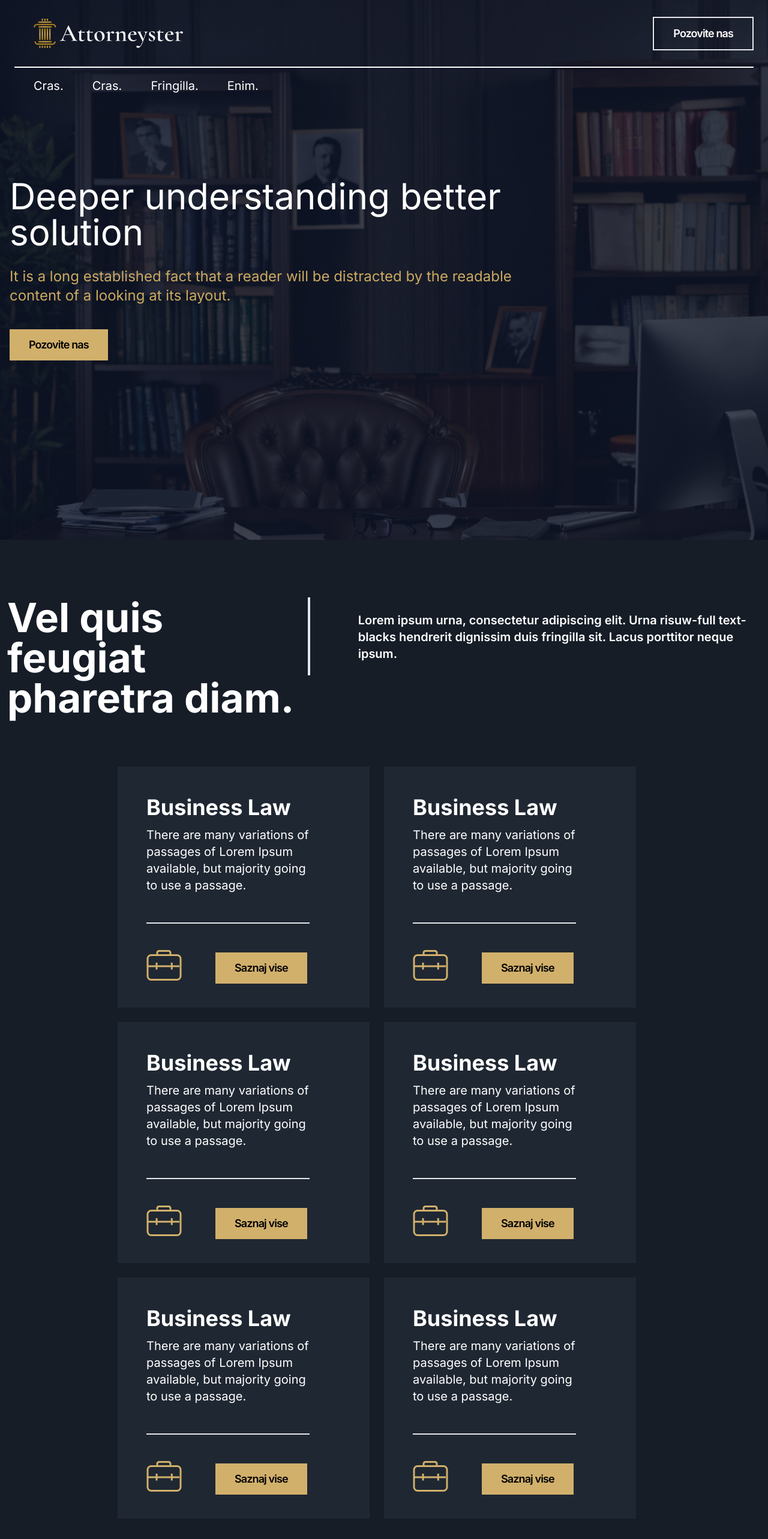
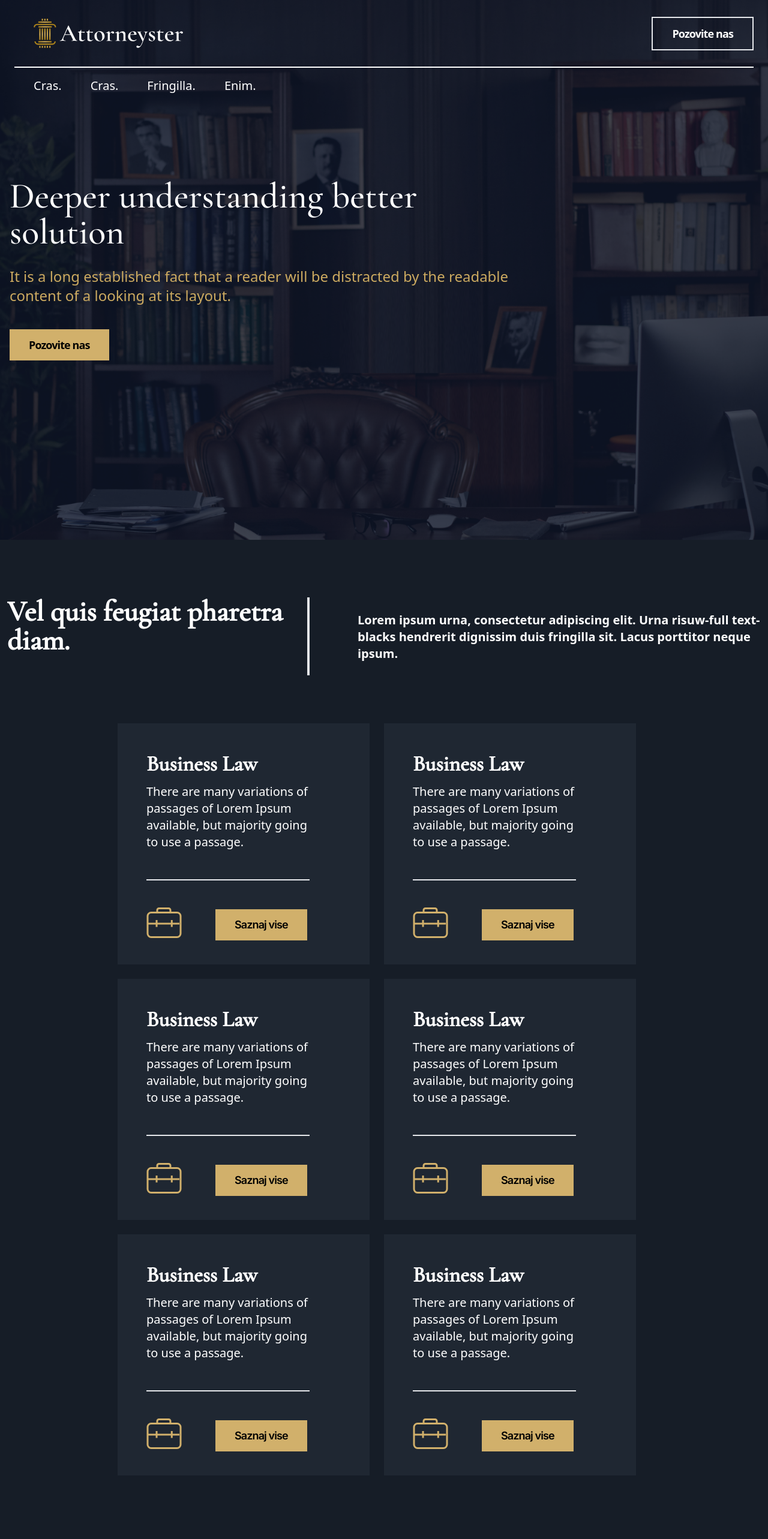
Before and after one commit to NikolaZdravkovic/lawyer-site, a Next.js app: page / in a window 1280 px wide. Shown: the top 2566 px of the page at 60% size. Built offline with nearby package versions, Linux system fonts and the light colour scheme.

Commit message:
update font

```diff
--- a/app/globals.scss
+++ b/app/globals.scss
@@ -2,6 +2,8 @@
 @tailwind components;
 @tailwind utilities;
 @import './global.module.scss';
+@import url('https://fonts.googleapis.com/css2?family=Cormorant+Garamond:wght@500&display=swap');
+@import url('https://fonts.googleapis.com/css2?family=Cormorant+Garamond:wght@500&display=swap');
 
 :root {
   --foreground-rgb: 0, 0, 0;
--- a/components/Header.tsx
+++ b/components/Header.tsx
@@ -19,17 +19,17 @@ export default function Header() {
           />
           <Navigation />
           <div className='banner-text relative flex text-white wrapper md:pr-96 pl-4 pt-24 pr-24 md:pt-7 flex-wrap'>
-            <div className='banner-text--title md:text-6xl text-3xl pb-7'>
+            <div className='banner-text--title md:text-6xl text-3xl pb-7 font-body'>
               Deeper understanding better solution
             </div>
-            <div className='banner-text--desc md:text-2xl pb-7'>
+            <div className='banner-text--desc md:text-2xl pb-7 font-secondary'>
               It is a long established fact that a reader will be distracted by
               the readable content of a looking at its layout.
             </div>
             <div className='banner-text--btn'>
               <div className="py-1 text-right flex">
                 <a
-                  className="mt-2 inline-flex items-center px-8 py-3 text-lg font-semibold tracking-tighter text-black bg-[#D1B06B]"
+                  className="mt-2 inline-flex items-center px-8 py-3 text-lg font-semibold tracking-tighter text-black bg-[#D1B06B] font-secondary"
                   href="/"
                 >
                   Pozovite nas
--- a/components/Layout.tsx
+++ b/components/Layout.tsx
@@ -10,12 +10,12 @@ export default function Main() {
         <section className="w-full text-black pt-20">
           <div className="wrapper max-w-8xl mx-auto inline-block items-center p-3 pt-0 lg:flex lg:flex-wrap lg:pt-4 pb-10 text-white w-full">
             <div className="flex md:flex-nowrap flex-wrap pb-20 text-white">
-              <h2 className="max-w-xl lg:text-[4.2em] text-3xl font-bold leading-none inline-block">
+              <h2 className="max-w-xl lg:text-[3em] text-3xl font-bold leading-none inline-block font-body pr-10">
                 Vel quis feugiat pharetra diam.
               </h2>
               <div className="md:h-[130px] border-solid border-x-2	"></div>
 
-              <p className="mt-6 max-w-2xl text-xl font-semibold md:ml-20">
+              <p className="mt-6 max-w-2xl text-xl font-semibold md:ml-20 font-secondary">
                 Lorem ipsum urna, consectetur adipiscing elit. Urna risuw-full text-blacks
                 hendrerit dignissim duis fringilla sit. Lacus porttitor neque
                 ipsum.
--- a/components/Navigation.tsx
+++ b/components/Navigation.tsx
@@ -8,19 +8,12 @@ export default function Navigation() {
 
     const [burger, setBurger] = useState<boolean>(false);
     const [menu, setMenu] = useState<ElementArray>(null);
-    const [close, setClose] = useState<ElementArray>(null);
-    const [backdrop, setBackdrop] = useState<ElementArray>(null);
 
     useEffect(() => {
-      const burgerElements = document.querySelectorAll('.navbar-burger');
       const menuElements = document.querySelectorAll('.navbar-menu');
-      const closeElements = document.querySelectorAll('.navbar-close');
-      const backdropElements = document.querySelectorAll('.navbar-backdrop');
 
       setBurger(false); // Set burger to false initially
       setMenu(menuElements);
-      setClose(closeElements);
-      setBackdrop(backdropElements);
     }, []); // This effect runs once after the initial render
 
     const openBurger = () => {
@@ -50,7 +43,7 @@ export default function Navigation() {
           </a>
           <div className="hidden py-1 text-right md:inline-block">
             <a
-              className="mt-2 inline-flex items-center px-8 py-3 text-lg font-semibold tracking-tighter text-white color bg-transparent bg-opacity-25	border-solid border-2 border-white-500"
+              className="mt-2 inline-flex items-center px-8 py-3 text-lg font-semibold tracking-tighter text-white color bg-transparent bg-opacity-25	border-solid border-2 border-white-500 font-secondary"
               href="/"
             >
               Pozovite nas
@@ -59,16 +52,16 @@ export default function Navigation() {
         </div>
         <div className="nav-links mt-4 inline-block pb-4 pl-8">
           <div className="hidden align-middle md:inline-block text-white">
-            <a href="/" className="pr-12 text-xl ">
+            <a href="/" className="pr-12 text-xl font-secondary ">
               Cras.
             </a>
-            <a href="/" className="pr-12 text-xl ">
+            <a href="/" className="pr-12 text-xl font-secondary ">
               Cras.
             </a>
-            <a href="/" className="pr-12 text-xl ">
+            <a href="/" className="pr-12 text-xl font-secondary">
               Fringilla.
             </a>
-            <a href="/" className="text-xl ">
+            <a href="/" className="text-xl font-secondary">
               Enim.
             </a>
           </div>
--- a/components/slices/CardJob.tsx
+++ b/components/slices/CardJob.tsx
@@ -6,8 +6,8 @@ export default function CardJob() {
             <div className='flex flex-wrap justify-center'>
                 <div className='card mb-6 md:mr-6 md:w-[340px] lg:w-[420px] bg-[#1F2732] pb-10'>
                     <div className='flex flex-wrap w-[320px] md:pl-12 pb-10 pt-12 pl-10 pr-5 md:pr-0'>
-                        <div className='font-bold md:text-4xl pb-3 text-3xl'>Business Law</div>
-                        <div className='md:text-xl border-solid border-b-2 md:pb-12 pb-10'>There are many variations of passages
+                        <div className='font-bold md:text-4xl pb-3 text-3xl font-body'>Business Law</div>
+                        <div className='md:text-xl border-solid border-b-2 md:pb-12 pb-10 font-secondary'>There are many variations of passages
                             of Lorem Ipsum available, but majority
                             going to use a passage.</div>
                     </div>
@@ -29,8 +29,8 @@ export default function CardJob() {
                 </div>
                 <div className='card mb-6 md:mr-6 md:w-[340px] lg:w-[420px] bg-[#1F2732] pb-10'>
                     <div className='flex flex-wrap w-[320px] md:pl-12 pb-10 pt-12 pl-10 pr-5 md:pr-0'>
-                        <div className='font-bold md:text-4xl pb-3 text-3xl'>Business Law</div>
-                        <div className='md:text-xl border-solid border-b-2 md:pb-12 pb-10'>There are many variations of passages
+                        <div className='font-bold md:text-4xl pb-3 text-3xl font-body'>Business Law</div>
+                        <div className='md:text-xl border-solid border-b-2 md:pb-12 pb-10 font-secondary'>There are many variations of passages
                             of Lorem Ipsum available, but majority
                             going to use a passage.</div>
                     </div>
@@ -52,8 +52,8 @@ export default function CardJob() {
                 </div>
                 <div className='card mb-6 md:mr-6 md:w-[340px] lg:w-[420px] bg-[#1F2732] pb-10'>
                     <div className='flex flex-wrap w-[320px] md:pl-12 pb-10 pt-12 pl-10 pr-5 md:pr-0'>
-                        <div className='font-bold md:text-4xl pb-3 text-3xl'>Business Law</div>
-                        <div className='md:text-xl border-solid border-b-2 md:pb-12 pb-10'>There are many variations of passages
+                        <div className='font-bold md:text-4xl pb-3 text-3xl font-body'>Business Law</div>
+                        <div className='md:text-xl border-solid border-b-2 md:pb-12 pb-10 font-secondary'>There are many variations of passages
                             of Lorem Ipsum available, but majority
                             going to use a passage.</div>
                     </div>
@@ -75,8 +75,8 @@ export default function CardJob() {
                 </div>
                 <div className='card mb-6 md:mr-6 md:w-[340px] lg:w-[420px] bg-[#1F2732] pb-10'>
                     <div className='flex flex-wrap w-[320px] md:pl-12 pb-10 pt-12 pl-10 pr-5 md:pr-0 '>
-                        <div className='font-bold md:text-4xl pb-3 text-3xl'>Business Law</div>
-                        <div className='md:text-xl border-solid border-b-2 md:pb-12 pb-10'>There are many variations of passages
+                        <div className='font-bold md:text-4xl pb-3 text-3xl font-body'>Business Law</div>
+                        <div className='md:text-xl border-solid border-b-2 md:pb-12 pb-10 font-secondary'>There are many variations of passages
                             of Lorem Ipsum available, but majority
                             going to use a passage.</div>
                     </div>
@@ -98,8 +98,8 @@ export default function CardJob() {
                 </div>
                 <div className='card mb-6 md:mr-6 md:w-[340px] lg:w-[420px] bg-[#1F2732] pb-10'>
                     <div className='flex flex-wrap w-[320px] md:pl-12 pb-10 pt-12 pl-10 pr-5 md:pr-0'>
-                        <div className='font-bold md:text-4xl pb-3 text-3xl'>Business Law</div>
-                        <div className='md:text-xl border-solid border-b-2 md:pb-12 pb-10'>There are many variations of passages
+                        <div className='font-bold md:text-4xl pb-3 text-3xl font-body'>Business Law</div>
+                        <div className='md:text-xl border-solid border-b-2 md:pb-12 pb-10 font-secondary'>There are many variations of passages
                             of Lorem Ipsum available, but majority
                             going to use a passage.</div>
                     </div>
@@ -121,8 +121,8 @@ export default function CardJob() {
                 </div>
                 <div className='card mb-6 md:mr-6 md:w-[340px] lg:w-[420px] bg-[#1F2732] pb-10'>
                     <div className='flex flex-wrap w-[320px] md:pl-12 pb-10 pt-12 pl-10 pr-5 md:pr-0'>
-                        <div className='font-bold md:text-4xl pb-3 text-3xl'>Business Law</div>
-                        <div className='md:text-xl border-solid border-b-2 md:pb-12 pb-10'>There are many variations of passages
+                        <div className='font-bold md:text-4xl pb-3 text-3xl font-body'>Business Law</div>
+                        <div className='md:text-xl border-solid border-b-2 md:pb-12 pb-10 font-secondary'>There are many variations of passages
                             of Lorem Ipsum available, but majority
                             going to use a passage.</div>
                     </div>
--- /dev/null
+++ b/styles/variables/typography.scss
@@ -0,0 +1,8 @@
+@font-face {
+    font-family: 'Cormorant Garamond';
+    font-style: normal;
+    font-weight: 300;
+    font-display: block;
+    src: url('../../public/assets/fonts/CormorantGaramond-Regular.ttf'); /* IE9 Compat Modes */
+  }
+  $fontDefault: 'Cormorant Garamond', normal;
--- a/tailwind.config.ts
+++ b/tailwind.config.ts
@@ -1,4 +1,5 @@
 import type { Config } from 'tailwindcss'
+const defaultTheme = require('tailwindcss/defaultTheme')
 
 const config: Config = {
   content: [
@@ -13,6 +14,10 @@ const config: Config = {
         'gradient-conic':
           'conic-gradient(from 180deg at 50% 50%, var(--tw-gradient-stops))',
       },
+      fontFamily: {
+        'body': ['"Cormorant Garamond"', ...defaultTheme.fontFamily.sans],
+        'secondary': ['"Outfit"', ...defaultTheme.fontFamily.sans],
+      },
     },
   },
   plugins: [],
```
